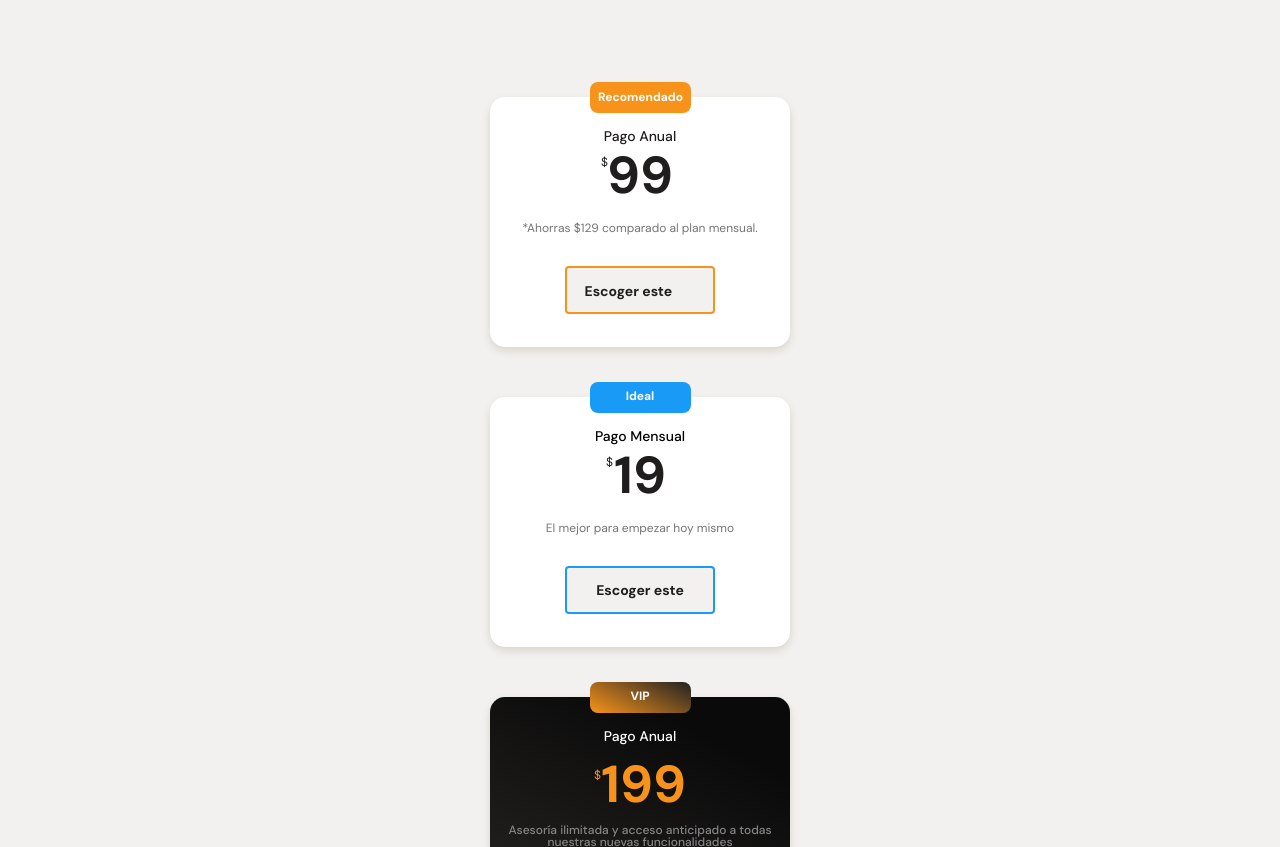
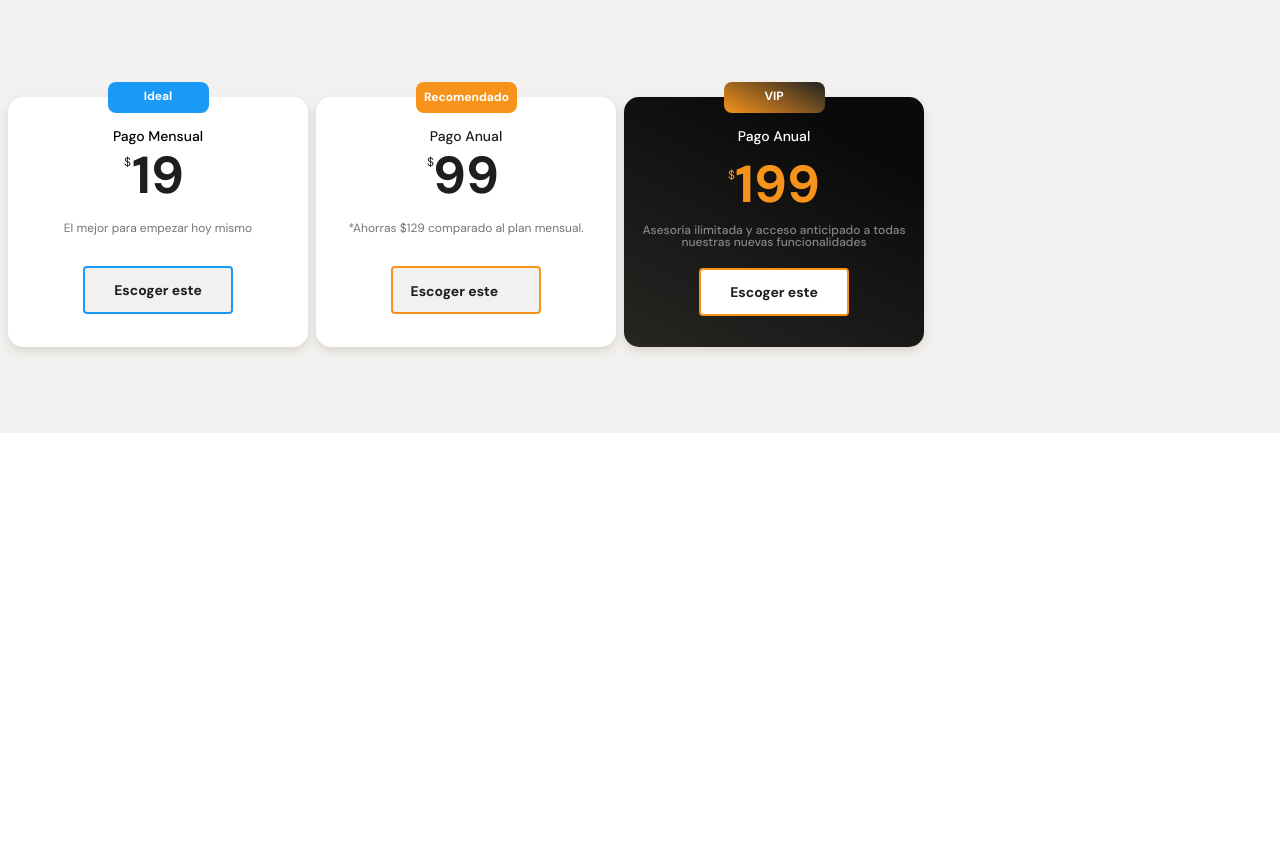
Before and after one commit to YisusWare/Batatabit, a plain HTML site: page index.html in a window 1280 px wide. Shown: the part 2898-3745 px from the top of the page. After the commit the page ends 3331 px from the top, so only its background shows below. Drawn offline with Linux system fonts and the light colour scheme.

Commit message:
se agrega barra de scroll

```diff
--- a/index.html
+++ b/index.html
@@ -134,7 +134,14 @@
                 </p>
             </div>
                 <section class="plans-container--slider">
-                    <article class="plans-container--card">
+                  <section class="plans-container--mensaual">
+                        <p class="ideal">Ideal</p>
+                        <h3 class="card-title-mensual">Pago Mensual</h3>
+                        <p class="card-price-mensual"><span>$</span>19</p>
+                        <p class="card-mensual-benefit">El mejor para empezar hoy mismo</p>
+                        <button class="plan-mensual-button">Escoger este</button>
+                 </section>
+                 <article class="plans-container--card">
                         <p class="recomendado">Recomendado</p>
                         <div class="plan-info-container">
                             <h3 class=plan-card--title>Pago Anual</h3>
@@ -142,15 +149,7 @@
                             <p class="plan-card--savin">*Ahorras $129 comparado al plan mensual.</p>
                             <button class="plan-card--ca">Escoger este <span></span></button>
                         </div>
-                    </article>
-                </section>
-                <section class="plans-container--mensaual">
-                    <p class="ideal">Ideal</p>
-                    <h3 class="card-title-mensual">Pago Mensual</h3>
-                    <p class="card-price-mensual"><span>$</span>19</p>
-                    <p class="card-mensual-benefit">El mejor para empezar hoy mismo</p>
-                    <button class="plan-mensual-button">Escoger este</button>
-                </section>
+                 </article>
                 <section class="plans-container--VIP">
                     <p class="VIP">VIP</p>
                     <h3 class="card-title-VIP">Pago Anual</h3>
@@ -159,6 +158,7 @@
                         funcionalidades</p>
                     <button class="plan-VIP-button">Escoger este</button>
                 </section>
+            </section>
         </section>
     </main>
     <footer>
--- a/styles.css
+++ b/styles.css
@@ -435,14 +435,19 @@ text-align: center;
 }
 .plans-container--slider{
     display: flex;
+    height:316px;
+    overflow-x: scroll;
+    overscroll-behavior-x: contain;
+    scroll-snap-type: x proximity;
 }
 .plans-container--card{
     position:relative;
+    scroll-snap-align: center;
     width: 60%;
     min-width: 192px;
     max-width:300px;
     height: 250px;
-    margin: 50px auto 0 ;
+    margin: 50px 4px 0 4px;
     padding: 0 15px;
     background-color: var(--just-white);
     border-radius: 15px;
@@ -517,11 +522,12 @@ text-align: center;
 
 .plans-container--mensaual{
     position:relative;
+    scroll-snap-align: center;
     width: 60%;
     min-width: 192px;
     max-width:300px;
     height: 250px;
-    margin: 50px auto 0 ;
+    margin: 50px 4px 0 8px;
     padding: 30px 15px 0;
     background-color: var(--just-white);
     border-radius: 15px;
@@ -585,11 +591,12 @@ text-align: center;
 
 .plans-container--VIP{
     position:relative;
+    scroll-snap-align: center;
     width: 60%;
     min-width: 192px;
     max-width:300px;
     height: 250px;
-    margin: 50px auto 0 ;
+    margin: 50px 8px 0 4px;
     padding: 30px 15px 0;
     background: linear-gradient(207deg, rgb(10, 10, 10) 20%, var(--warm-black1) 100%);
     border-radius: 15px;
```
